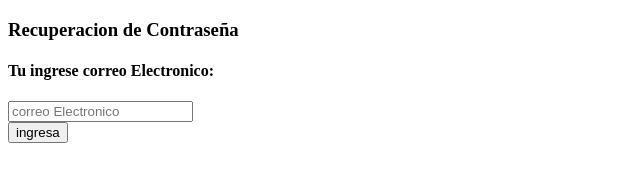
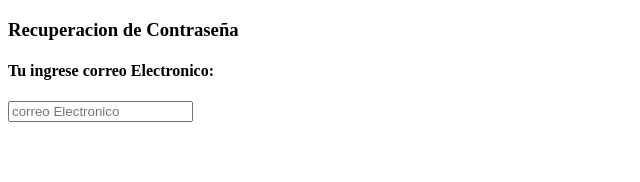
Before and after one commit to kisstherai/formulario-de-recuperacion, a plain HTML site: page Untitled1.html in a window 1280 px wide. Shown: the whole page, without its empty margins (0-640 px from the left). Drawn offline with Linux system fonts and the light colour scheme.

Commit message:
cambio de

```diff
--- a/Untitled1.html
+++ b/Untitled1.html
@@ -16,7 +16,6 @@
                 <div class="contenedor-inputs">
                     <input type="email" placeholder="correo Electronico">
                 </div>
-                <input type="submit" class="btn-submit" value="ingresa">
             </form>
         </div>
     </div>
```
